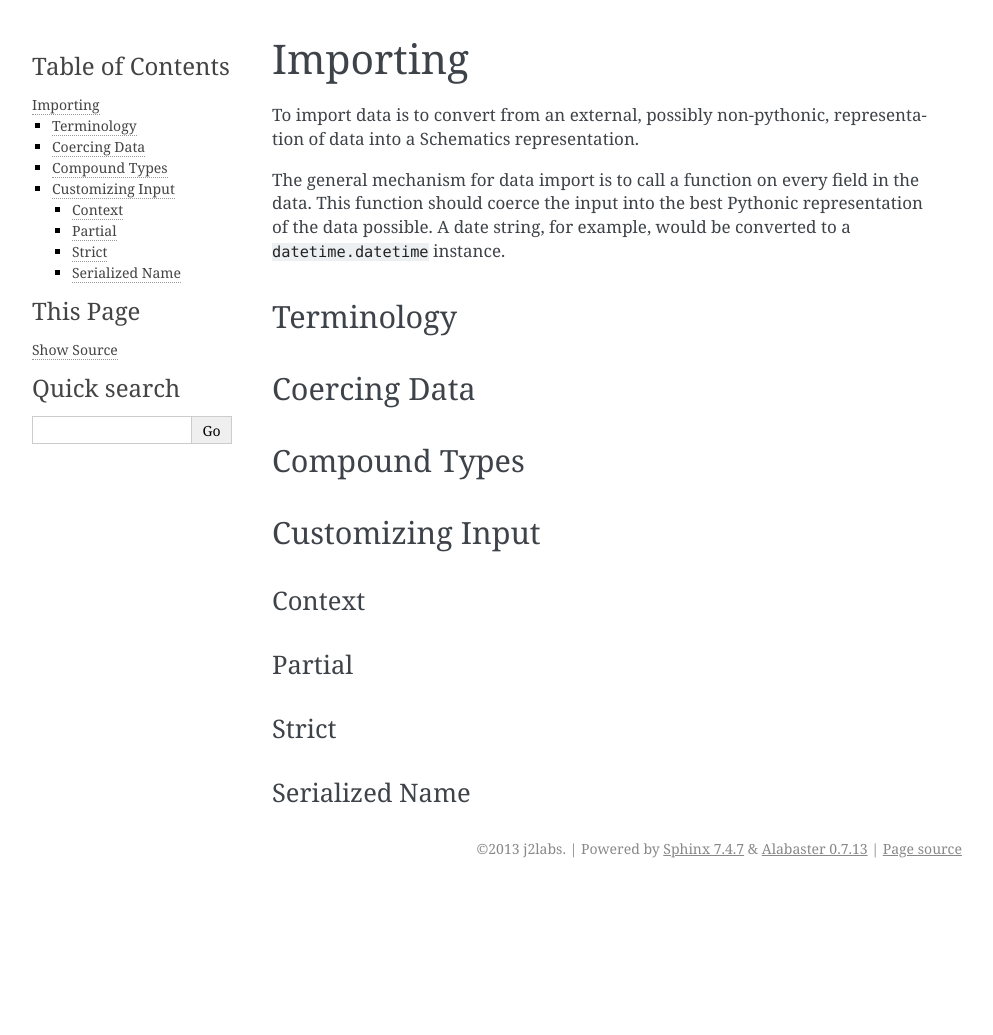
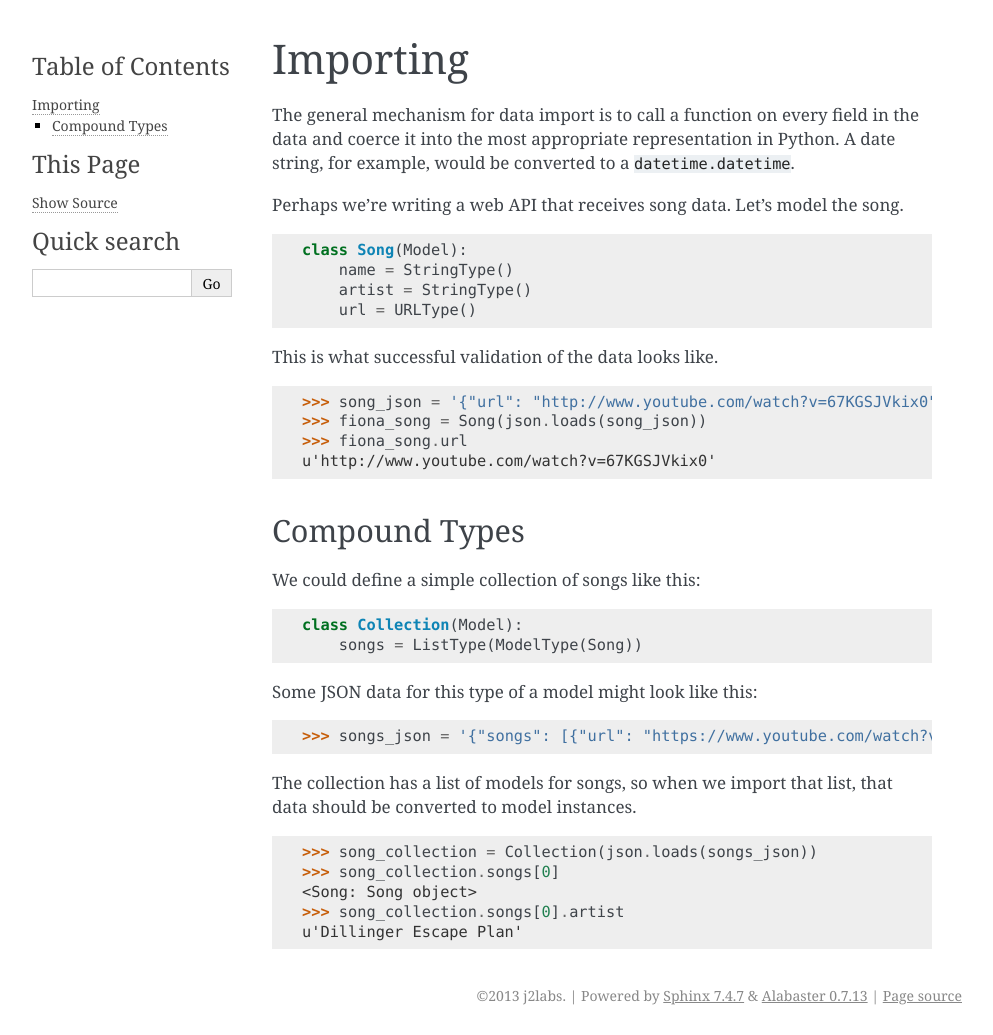
Before and after one commit to schematics/schematics, a Sphinx documentation site: the page built from docs/usage/importing.rst, in a window 1280 px wide. Shown: the whole page, without its empty margins (148-1141 px from the left). Built offline with Sphinx 7.4.7, drawn with Linux system fonts in a browser that asks for light colours; pages that are not in the unit, such as notebooks, are missing from menus; before the commit the page ends 900 px from its top, so only the background shows below that.

Commit message:
Updated the importing doc.  Going light for now so I can ship!

```diff
--- a/docs/usage/importing.rst
+++ b/docs/usage/importing.rst
@@ -2,42 +2,52 @@
 Importing
 =========
 
-To import data is to convert from an external, possibly non-pythonic,
-representation of data into a Schematics representation.
+The general mechanism for data import is to call a function on every field in
+the data and coerce it into the most appropriate representation in Python. A
+date string, for example, would be converted to a ``datetime.datetime``.
 
-The general mechanism for data import is to call a function on every field in
-the data.  This function should coerce the input into the best Pythonic
-representation of the data possible.  A date string, for example, would be
-converted to a ``datetime.datetime`` instance.
+Perhaps we're writing a web API that receives song data.  Let's model the song.
 
+.. code:: python
 
-Terminology
-===========
+  class Song(Model):
+      name = StringType()
+      artist = StringType()
+      url = URLType()
 
+This is what successful validation of the data looks like.
 
-Coercing Data
-=============
+.. code:: python
+
+  >>> song_json = '{"url": "http://www.youtube.com/watch?v=67KGSJVkix0", "name": "Werewolf", "artist": "Fiona Apple"}'
+  >>> fiona_song = Song(json.loads(song_json))
+  >>> fiona_song.url
+  u'http://www.youtube.com/watch?v=67KGSJVkix0'
 
 
 Compound Types
 ==============
 
+We could define a simple collection of songs like this:
 
-Customizing Input
-=================
+.. code:: python
 
+  class Collection(Model):
+      songs = ListType(ModelType(Song))
 
-Context
--------
+Some JSON data for this type of a model might look like this:
 
+.. code:: python
 
-Partial
--------
+  >>> songs_json = '{"songs": [{"url": "https://www.youtube.com/watch?v=UeBFEanVsp4", "name": "When I Lost My Bet", "artist": "Dillinger Escape Plan"}, {"url": "http://www.youtube.com/watch?v=67KGSJVkix0", "name": "Werewolf", "artist": "Fiona Apple"}]}'
 
+The collection has a list of models for songs, so when we import that list, that
+data should be converted to model instances.
 
-Strict
-------
+.. code:: python
 
-
-Serialized Name
----------------
+  >>> song_collection = Collection(json.loads(songs_json))
+  >>> song_collection.songs[0]
+  <Song: Song object>
+  >>> song_collection.songs[0].artist
+  u'Dillinger Escape Plan'
```
